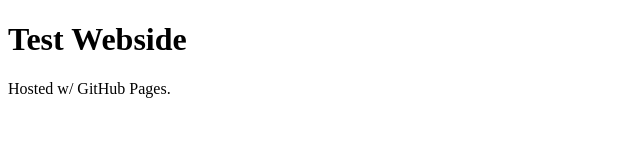
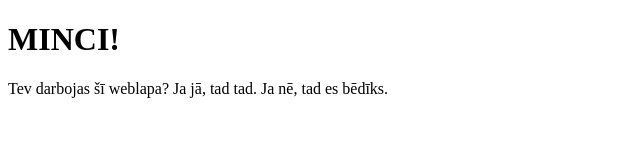
Before and after one commit to ren100m2/ren100m2.github.io, a plain HTML site: page index.html in a window 1280 px wide. Shown: the whole page, without its empty margins (0-640 px from the left). Drawn offline with Linux system fonts and the light colour scheme.

Commit message:
Pievienoju minci.

```diff
--- a/index.html
+++ b/index.html
@@ -1,7 +1,7 @@
 <!DOCTYPE html>
 <html>
 <body>
-<h1>Test Webside</h1>
-<p>Hosted w/ GitHub Pages.</p>
+<h1>MINCI!</h1>
+<p>Tev darbojas šī weblapa? Ja jā, tad tad. Ja nē, tad es bēdīks.</p>
 </body>
 </html>
```
